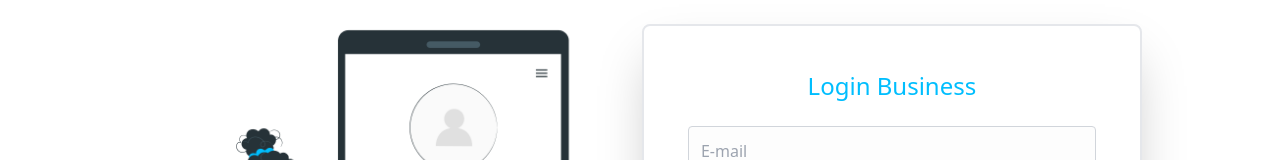
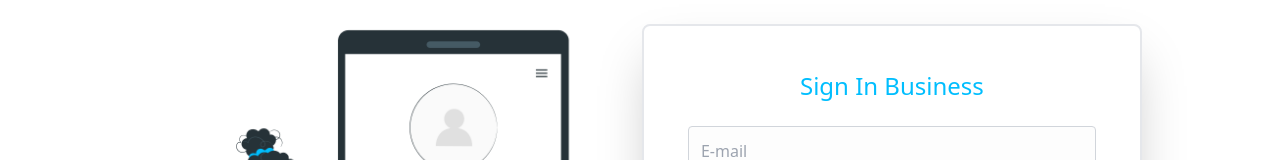
Before and after one commit to TENANTCARE-TEAM/Tenant_Care_app, a React (Vite) app: page /business/signIn in a window 1280 px wide. Shown: the part 131-291 px from the top of the page. Built offline with nearby package versions, Linux system fonts and the light colour scheme; some icons are missing.

Commit message:
Sign in alert

```diff
--- a/src/components/SignInContent/Content.jsx
+++ b/src/components/SignInContent/Content.jsx
@@ -3,7 +3,7 @@ import { ErrorMessage, Field, Form, Formik } from "formik";
 import * as Yup from "yup";
 import { Link, useNavigate } from "react-router-dom";
 import { useSignInPeMutation } from "../../store/api/AuthSlices";
-import { ToastContainer, toast } from 'react-toastify';
+import {  toast } from 'react-toastify';
 import 'react-toastify/dist/ReactToastify.css';
 import { useState } from "react";
 import { HiEye, HiEyeOff } from "react-icons/hi";
@@ -34,6 +34,7 @@ function Content() {
       email: values.email,
       password: values.password,
     }).unwrap().then(() => {
+      toast.success("sign in was succesfull");
       navigate("/tenant/dashboard")
     }).catch((err) => {
       console.log(err)
@@ -46,7 +47,7 @@ function Content() {
 
   return (
     <div className="md:px-[9%]">
-      <ToastContainer />
+
       {/* <h2 className="text-center font-medium text-3xl text-[#00befe] pt-[4%]">Personal Sing in</h2> */}
       <div className="flex items-center md:flex-row flex-col md:gap-0 gap-4 justify-around text-center mb-[2%] mt-[5%] pt-9 p-4">
 
--- a/src/components/signIBuContent/BuContent.jsx
+++ b/src/components/signIBuContent/BuContent.jsx
@@ -3,7 +3,7 @@ import { ErrorMessage, Field, Form, Formik } from "formik";
 import * as Yup from "yup";
 import { Link, useNavigate } from "react-router-dom";
 import { useSignInBuMutation } from "../../store/api/AuthSlices";
-import { ToastContainer, toast } from 'react-toastify';
+import {  toast } from 'react-toastify';
 import 'react-toastify/dist/ReactToastify.css';
 import { useState } from "react";
 import { HiEye, HiEyeOff } from "react-icons/hi";
@@ -35,6 +35,7 @@ function BuContent() {
       email: values.email,
       password: values.password,
     }).unwrap().then(() => {
+      toast.success("sign in was succesfull");
       navigate("/landlord/Dashboard")
     }).catch((err) => {
       console.log(err)
@@ -48,7 +49,7 @@ function BuContent() {
 
   return (
     <div className="md:px-[9%]">
-      <ToastContainer/>
+
       {/* <h2 className="text-center font-medium text-3xl text-[#00befe] pt-[8%]">Login With...</h2> */}
       <div className="flex items-center md:flex-row flex-col md:gap-0 gap-4 justify-around text-center mb-[2%] mt-[5%] pt-9 p-4">
 
@@ -58,7 +59,7 @@ function BuContent() {
 
     <div className="md:w-[500px] w-[100%] items-center bg-white md:p-11 p-6 rounded-lg  mb-2 shadow-2xl border-2 pb-9">
       <h2 className="text-center font-medium text-2xl text-[#00befe]">
-        Login Business
+        Sign In Business
       </h2>
       <Formik
       initialValues={initialValues}
```
